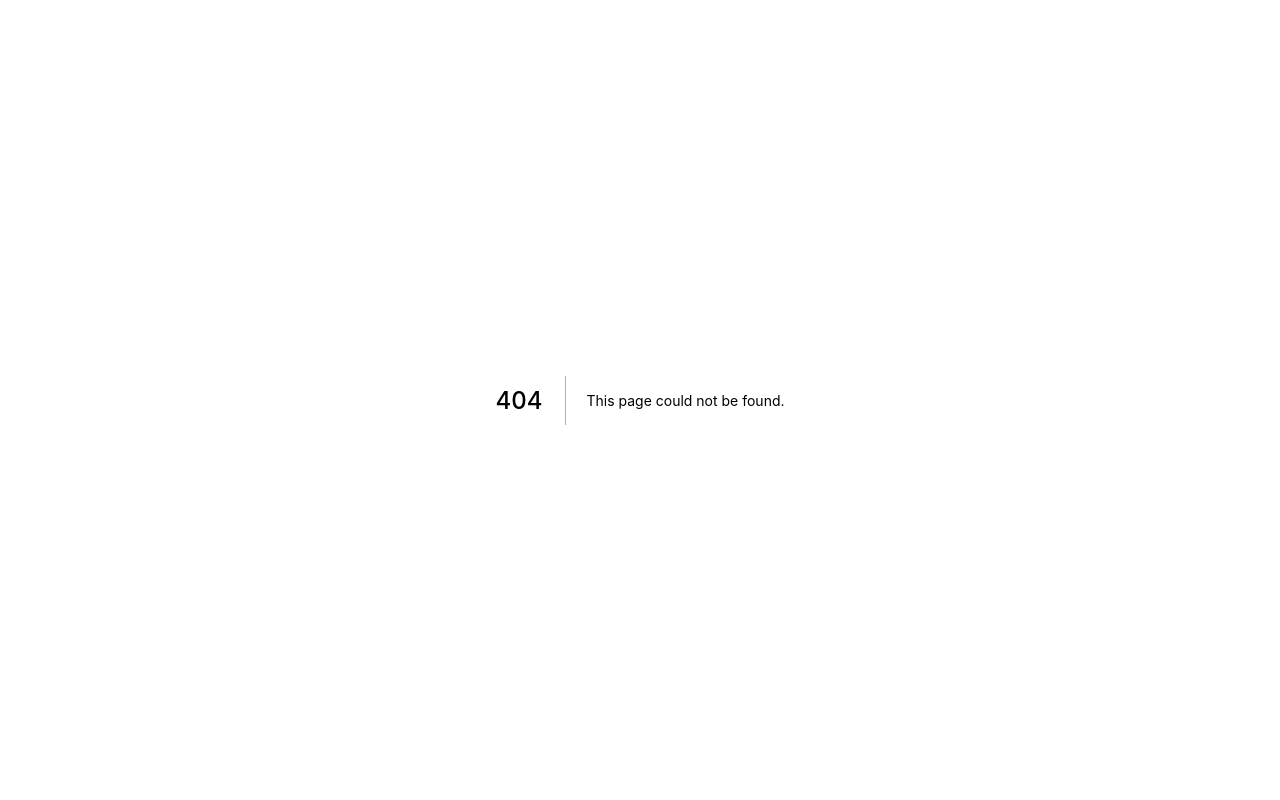
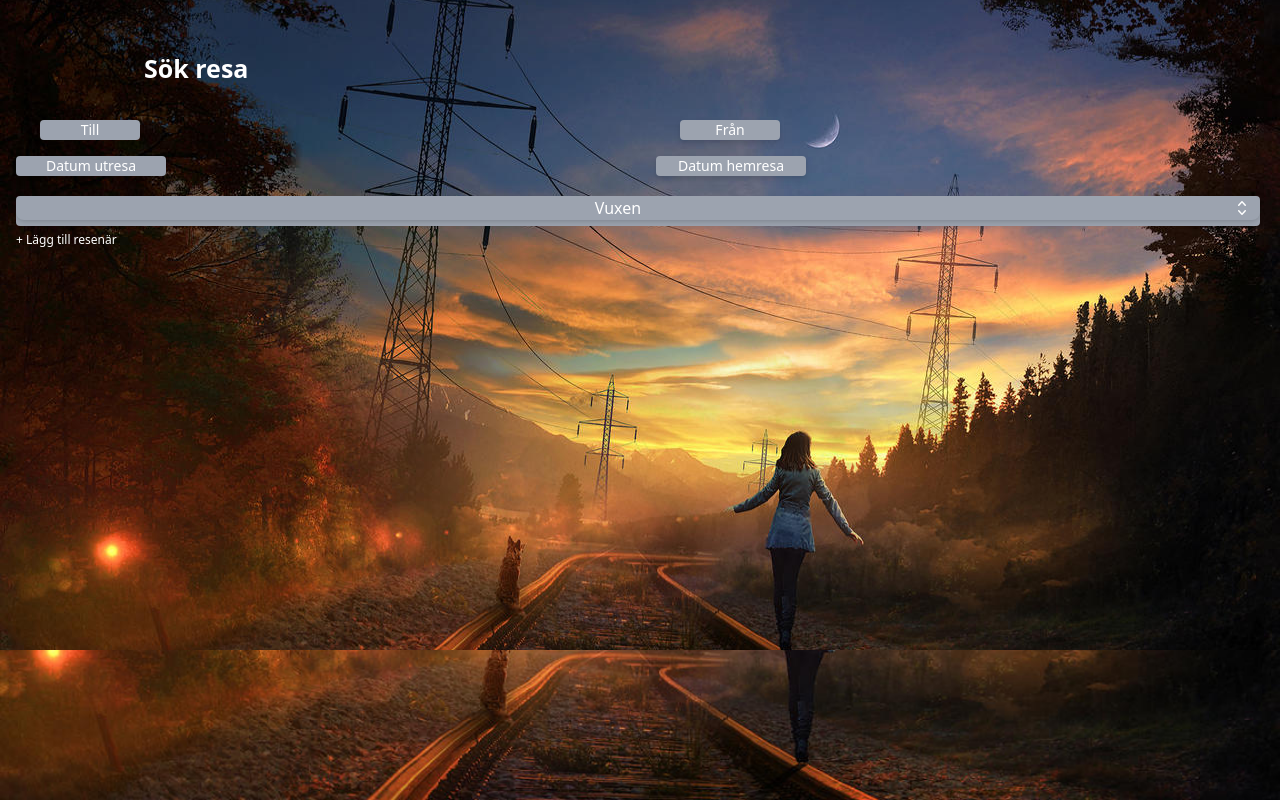
Before and after one commit to adamLundstedt/trainmaster, a Next.js app: page /searchTrip in a window 1280 px wide. Before the commit this address had no page. Built offline with nearby package versions, Linux system fonts and the light colour scheme.

Commit message:
Update searchTrip.js
mini

```diff
--- /dev/null
+++ b/pages/searchTrip.js
@@ -0,0 +1,97 @@
+import { useState } from 'react'
+import { CheckIcon, ChevronUpDownIcon } from '@heroicons/react/20/solid'
+import { Listbox, Transition } from '@headlessui/react'
+
+const typeOfTicket = [
+  { id: 1, name: 'Vuxen' },
+  { id: 2, name: 'Barn' },
+  { id: 3, name: 'Student' },
+  { id: 5, name: 'Senior' },
+]
+
+export default function Home() {
+  return (
+    <div className="h-full ">
+      <div className="pt-[50px] pb-[400px] bg-[url('/background.jpeg')] bg-cover bg-center  bg-no-repeat">
+        <a className="text-white font-bold text-[25px] ml-36 ">Sök resa</a>
+
+        <div className="mt-8 grid grid-cols-2 items-center w-full">
+          <div className="w-[100px] ml-10 bg-gray-400 cursor-pointer text-center drop-shadow-md shadow-black text-white rounded text-sm">
+            Till        </div>
+          <div className="w-[100px] ml-10 bg-gray-400 cursor-pointer text-center drop-shadow-md shadow-black text-white rounded text-sm">
+            Från        </div>
+        </div>
+        <div className="grid mt-4 grid-cols-2 items-center w-full">
+          <div className="w-[150px] ml-4 bg-gray-400 cursor-pointer text-center drop-shadow-md shadow-black text-white rounded text-sm">
+            Datum utresa        </div>
+
+
+          <div className="w-[150px] ml-4 bg-gray-400 cursor-pointer text-center drop-shadow-md shadow-black text-white rounded text-sm">
+            Datum hemresa        </div>
+        </div>
+        <div className="mt-5">
+          <MyListBox />
+          <button className="text-white text-[12px] ml-4 ">+ Lägg till resenär</button>
+        </div>
+      </div>
+    </div>
+  )
+}
+
+function MyListBox() {
+  const [selected, setSelected] = useState(typeOfTicket[0])
+
+  return (
+    <div className="ml-4 bg-gray-400 rounded text-white mr-5">
+      <Listbox value={selected} onChange={setSelected}>
+        <div className="relative">
+          <Listbox.Button className="relative w-full cursor-default rounded-lg bg-grey  pr-10 text-center shadow-md focus:outline-none   focus-visible:ring-offset-slate-300 ">
+            <span className="block truncate">{selected.name}</span>
+            <span className="pointer-events-none absolute inset-y-0 right-0 flex items-center pr-2">
+
+              <ChevronUpDownIcon
+                className="h-5 w-5 text-white"
+                aria-hidden="true"
+              />
+            </span>
+          </Listbox.Button>
+
+          <Transition
+            leave="transition ease-in duration-100"
+            leaveFrom="opacity-100"
+            leaveTo="opacity-0"
+          >
+            <Listbox.Options className="absolute mt-1 max-h-60 w-full overflow-auto rounded-md bg-gray-400 py-1 text-base shadow-lg ring-1 ring-black ring-opacity-5 focus:outline-none sm:text-sm">
+              {typeOfTicket.map((type, typeIdx) => (
+                <Listbox.Option
+                  key={typeIdx}
+                  className={({ active }) =>
+                    `relative cursor-default select-none  pl-8 pr-4 ${active ? 'bg-gray-600 text-white' : 'text-white'
+                    }`
+                  }
+                  value={type}
+                >
+                  {({ selected }) => (
+                    <>
+                      <span
+                        className={`block truncate ${selected ? 'font-medium' : 'font-normal'
+                          }`}
+                      >
+                        {type.name}
+                      </span>
+                      {selected ? (
+                        <span className="absolute inset-y-0 left-0 flex items-center pl-3 text-white">
+                          <CheckIcon className="h-5 w-5" aria-hidden="true" />
+                        </span>
+                      ) : null}
+                    </>
+                  )}
+                </Listbox.Option>
+              ))}
+            </Listbox.Options>
+          </Transition>
+        </div>
+      </Listbox>
+    </div>
+  )
+}
```
